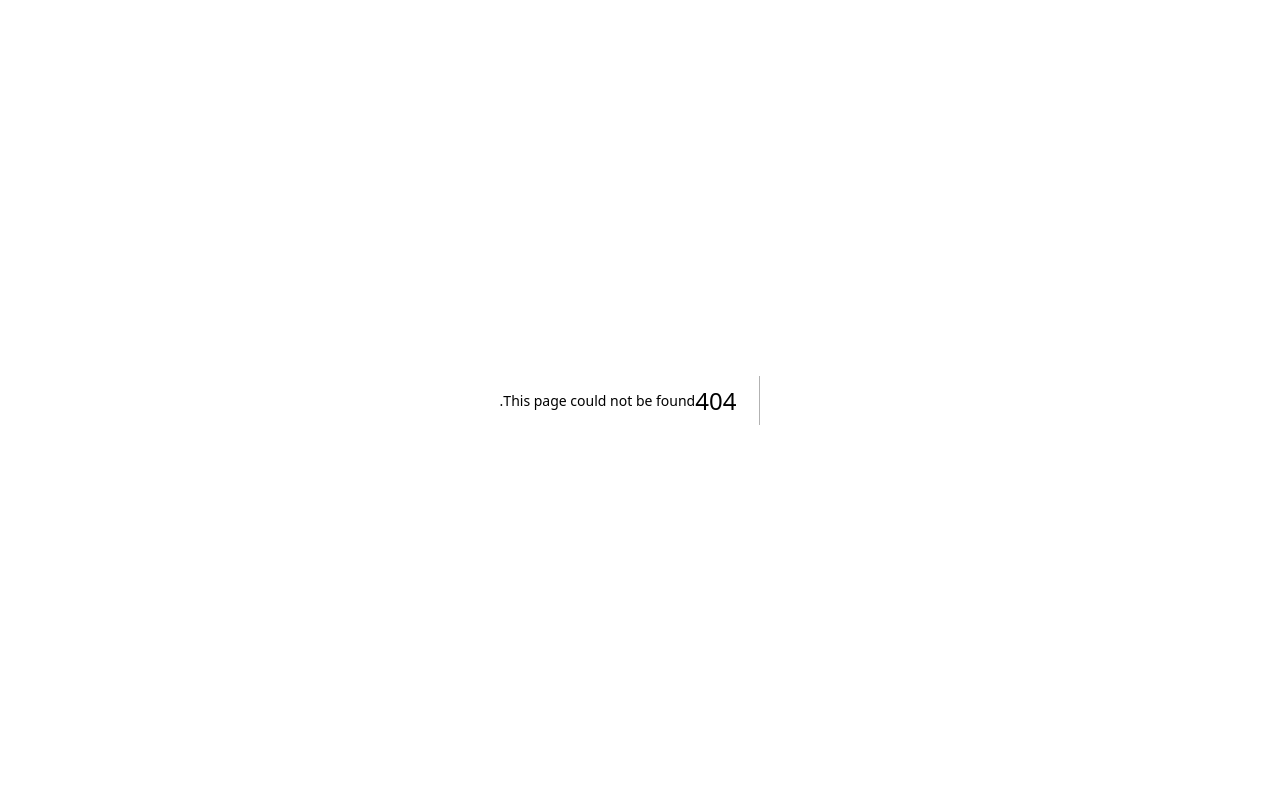
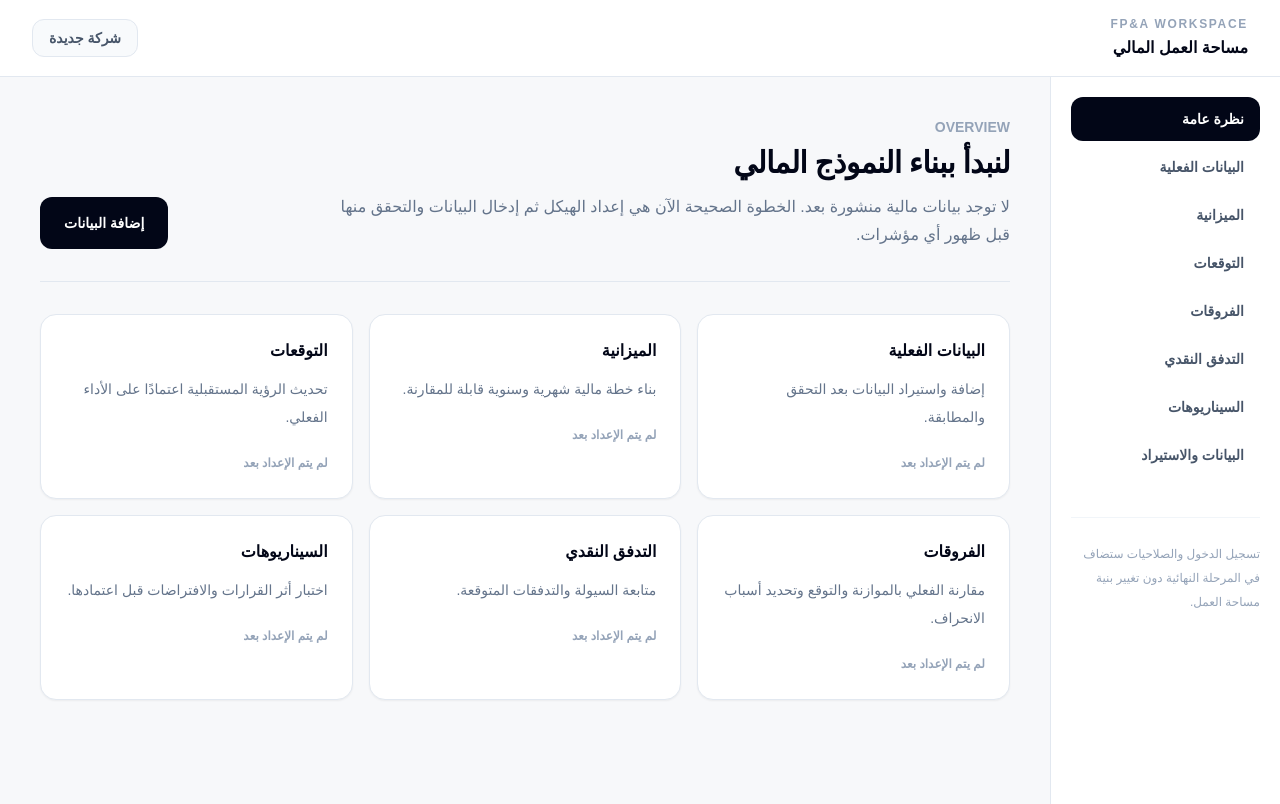
Before and after one commit to khaledhamada1996/FPA-saas-platform, a Next.js app: page /workspace in a window 1280 px wide. Before the commit this address had no page. Built offline with nearby package versions, Linux system fonts and the light colour scheme.

Commit message:
Add first functional FP&A workspace shell

```diff
--- /dev/null
+++ b/src/app/workspace/page.tsx
@@ -0,0 +1,79 @@
+"use client";
+
+import { useState } from "react";
+
+const modules = [
+  { title: "البيانات الفعلية", text: "إضافة واستيراد البيانات بعد التحقق والمطابقة." },
+  { title: "الميزانية", text: "بناء خطة مالية شهرية وسنوية قابلة للمقارنة." },
+  { title: "التوقعات", text: "تحديث الرؤية المستقبلية اعتمادًا على الأداء الفعلي." },
+  { title: "الفروقات", text: "مقارنة الفعلي بالموازنة والتوقع وتحديد أسباب الانحراف." },
+  { title: "التدفق النقدي", text: "متابعة السيولة والتدفقات المتوقعة." },
+  { title: "السيناريوهات", text: "اختبار أثر القرارات والافتراضات قبل اعتمادها." },
+];
+
+export default function WorkspacePage() {
+  const [active, setActive] = useState("overview");
+
+  return (
+    <main className="min-h-screen bg-[#f7f8fa] text-[#172033]">
+      <header className="border-b border-slate-200 bg-white">
+        <div className="mx-auto flex max-w-[1500px] items-center justify-between px-6 py-4 lg:px-8">
+          <div>
+            <p className="text-xs font-bold tracking-[0.14em] text-slate-400">FP&A WORKSPACE</p>
+            <h1 className="mt-1 font-bold text-slate-950">مساحة العمل المالي</h1>
+          </div>
+          <div className="rounded-xl border border-slate-200 bg-slate-50 px-4 py-2 text-sm font-semibold text-slate-600">شركة جديدة</div>
+        </div>
+      </header>
+
+      <div className="mx-auto grid max-w-[1500px] lg:grid-cols-[230px_1fr]">
+        <aside className="border-l border-slate-200 bg-white p-5 lg:min-h-[calc(100vh-73px)]">
+          <nav className="space-y-1">
+            {[['overview', 'نظرة عامة'], ['actuals', 'البيانات الفعلية'], ['budget', 'الميزانية'], ['forecast', 'التوقعات'], ['variance', 'الفروقات'], ['cash', 'التدفق النقدي'], ['scenarios', 'السيناريوهات'], ['data', 'البيانات والاستيراد']].map(([id, label]) => (
+              <button key={id} type="button" onClick={() => setActive(id)} className={`w-full rounded-xl px-4 py-3 text-right text-sm font-semibold transition ${active === id ? 'bg-slate-950 text-white' : 'text-slate-600 hover:bg-slate-50'}`}>
+                {label}
+              </button>
+            ))}
+          </nav>
+          <div className="mt-10 border-t border-slate-100 pt-6">
+            <p className="text-xs leading-6 text-slate-400">تسجيل الدخول والصلاحيات ستضاف في المرحلة النهائية دون تغيير بنية مساحة العمل.</p>
+          </div>
+        </aside>
+
+        <section className="p-6 lg:p-10">
+          {active === 'overview' ? (
+            <>
+              <div className="flex flex-col justify-between gap-5 border-b border-slate-200 pb-8 sm:flex-row sm:items-end">
+                <div>
+                  <p className="text-sm font-bold text-slate-400">OVERVIEW</p>
+                  <h2 className="mt-2 text-3xl font-bold tracking-tight text-slate-950">لنبدأ ببناء النموذج المالي</h2>
+                  <p className="mt-3 max-w-2xl leading-7 text-slate-500">لا توجد بيانات مالية منشورة بعد. الخطوة الصحيحة الآن هي إعداد الهيكل ثم إدخال البيانات والتحقق منها قبل ظهور أي مؤشرات.</p>
+                </div>
+                <button type="button" onClick={() => setActive('data')} className="rounded-xl bg-slate-950 px-6 py-4 text-sm font-bold text-white hover:bg-slate-800">إضافة البيانات</button>
+              </div>
+
+              <div className="mt-8 grid gap-4 sm:grid-cols-2 xl:grid-cols-3">
+                {modules.map((module) => (
+                  <article key={module.title} className="rounded-2xl border border-slate-200 bg-white p-6 shadow-sm">
+                    <h3 className="font-bold text-slate-950">{module.title}</h3>
+                    <p className="mt-3 text-sm leading-7 text-slate-500">{module.text}</p>
+                    <span className="mt-6 inline-block text-xs font-bold text-slate-400">لم يتم الإعداد بعد</span>
+                  </article>
+                ))}
+              </div>
+            </>
+          ) : (
+            <div className="rounded-3xl border border-slate-200 bg-white p-8 shadow-sm lg:p-12">
+              <p className="text-sm font-bold tracking-[0.14em] text-slate-400">{active.toUpperCase()}</p>
+              <h2 className="mt-3 text-3xl font-bold text-slate-950">{active === 'data' ? 'البيانات والاستيراد' : 'هذه الوحدة قيد البناء'}</h2>
+              <p className="mt-4 max-w-2xl leading-8 text-slate-500">
+                {active === 'data' ? 'سنبدأ هنا بقالب Excel موحد، ثم التحقق من الأعمدة والبيانات والمطابقة قبل نشر البيانات الفعلية إلى النموذج المالي.' : 'تم إنشاء مسار الوحدة داخل مساحة العمل. سنبني منطقها الفعلي بعد تثبيت طبقة البيانات والمصادر.'}
+              </p>
+              {active === 'data' && <button type="button" className="mt-8 rounded-xl bg-slate-950 px-6 py-4 text-sm font-bold text-white">إعداد مصدر البيانات</button>}
+            </div>
+          )}
+        </section>
+      </div>
+    </main>
+  );
+}
```
